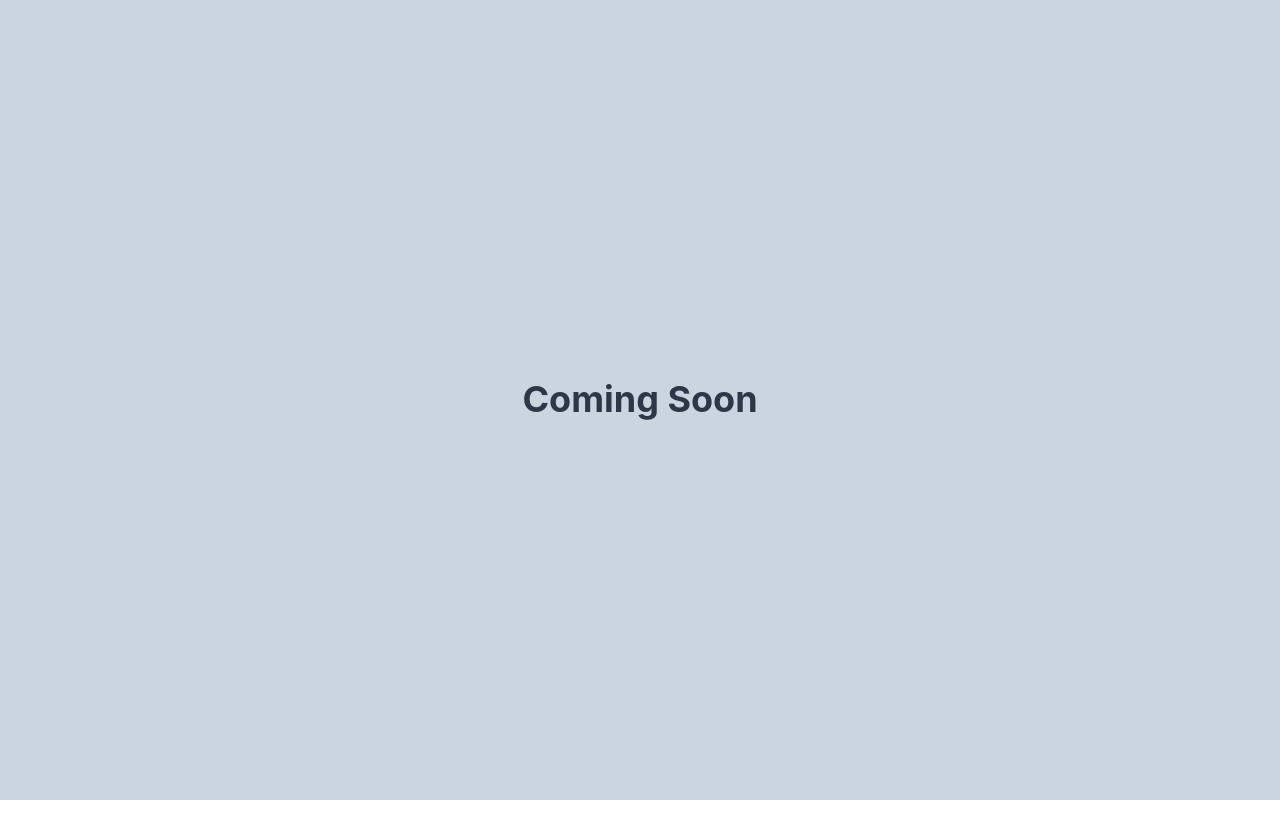
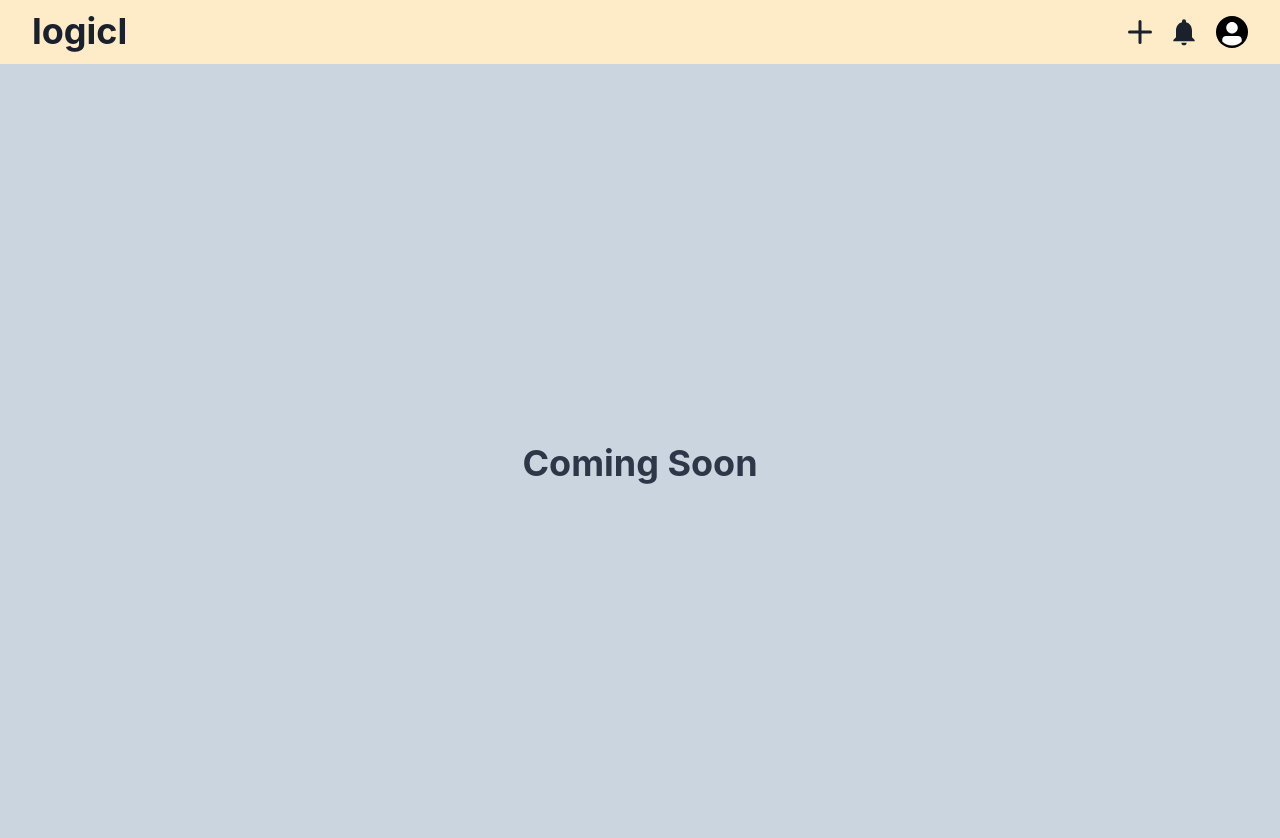
Before and after one commit to keremesen/logicl-poc, a React (Create React App) app: page / in a window 1280 px wide. Shown: the top 838 px of the page. Before the commit the page ends 800 px from the top, so only its background shows below. Built offline with nearby package versions, Linux system fonts and the light colour scheme.

Commit message:
Added NavBar

```diff
--- a/package.json
+++ b/package.json
@@ -3,6 +3,7 @@
   "version": "0.1.0",
   "private": true,
   "dependencies": {
+    "@chakra-ui/icons": "^1.0.3",
     "@chakra-ui/react": "^1.1.5",
     "@emotion/react": "^11.1.4",
     "@emotion/styled": "^11.0.0",
--- a/src/App.js
+++ b/src/App.js
@@ -1,10 +1,12 @@
 import logo from "./logo.svg";
 import "./App.css";
 import { Flex, flexbox, Heading } from "@chakra-ui/react";
+import NavBar from "./components/NavBar";
 
 function App() {
   return (
     <>
+    <NavBar/>
       <Flex
         direction="row"
         align="center"
@@ -13,6 +15,7 @@ function App() {
         height="100vh"
         bgColor="#CBD5E0"
       >
+
         <Heading size="xl" color='#2D3748'>Coming Soon</Heading>
       </Flex>
     </>
--- a/src/components/NavBar.js
+++ b/src/components/NavBar.js
@@ -1,11 +1,27 @@
-import { Flex } from "@chakra-ui/react"
+import { Flex, Avatar, AvatarBadge, Heading, Stack } from "@chakra-ui/react";
+import { BellIcon, AddIcon } from "@chakra-ui/icons";
 
 const NavBar = () => {
-    return (
-        <Flex as="nav" >
+  return (
+    <Flex
+      as="nav"
+      w="100vw"
+      h="64px"
+      bgColor="#FEEBC8"
+      align="center"
+      justify="space-between"
+      px="32px"
+    >
+      <Flex>
+        <Heading>logicl</Heading>
+      </Flex>
+      <Stack direction="row" spacing="16px" align="center">
+        <AddIcon boxSize={6} />
+        <BellIcon boxSize={8} />
+        <Avatar boxSize={8} bgColor="#000" />
+      </Stack>
+    </Flex>
+  );
+};
 
-        </Flex>
-    )
-}
-
-export default NavBar
+export default NavBar;
```
Also changed, not shown: 2 other files (tests, documents, lock files or other folders).
